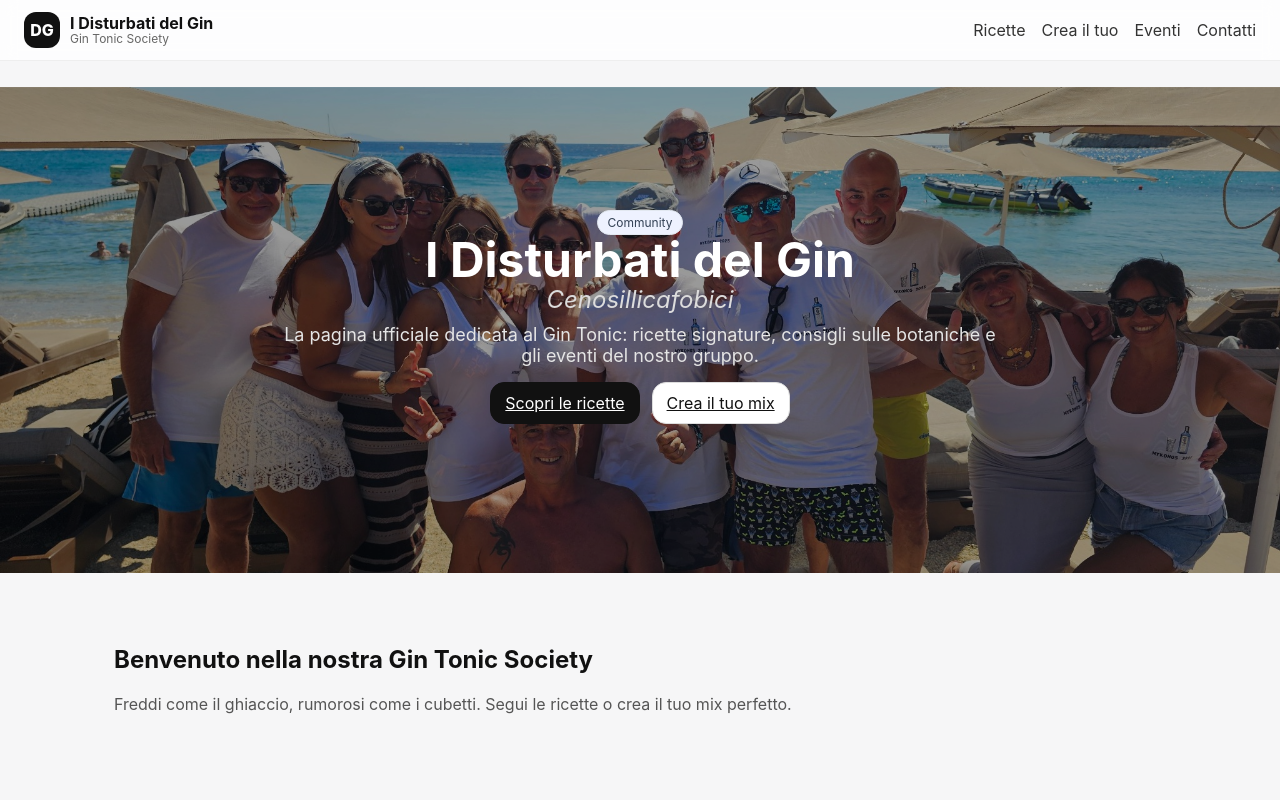
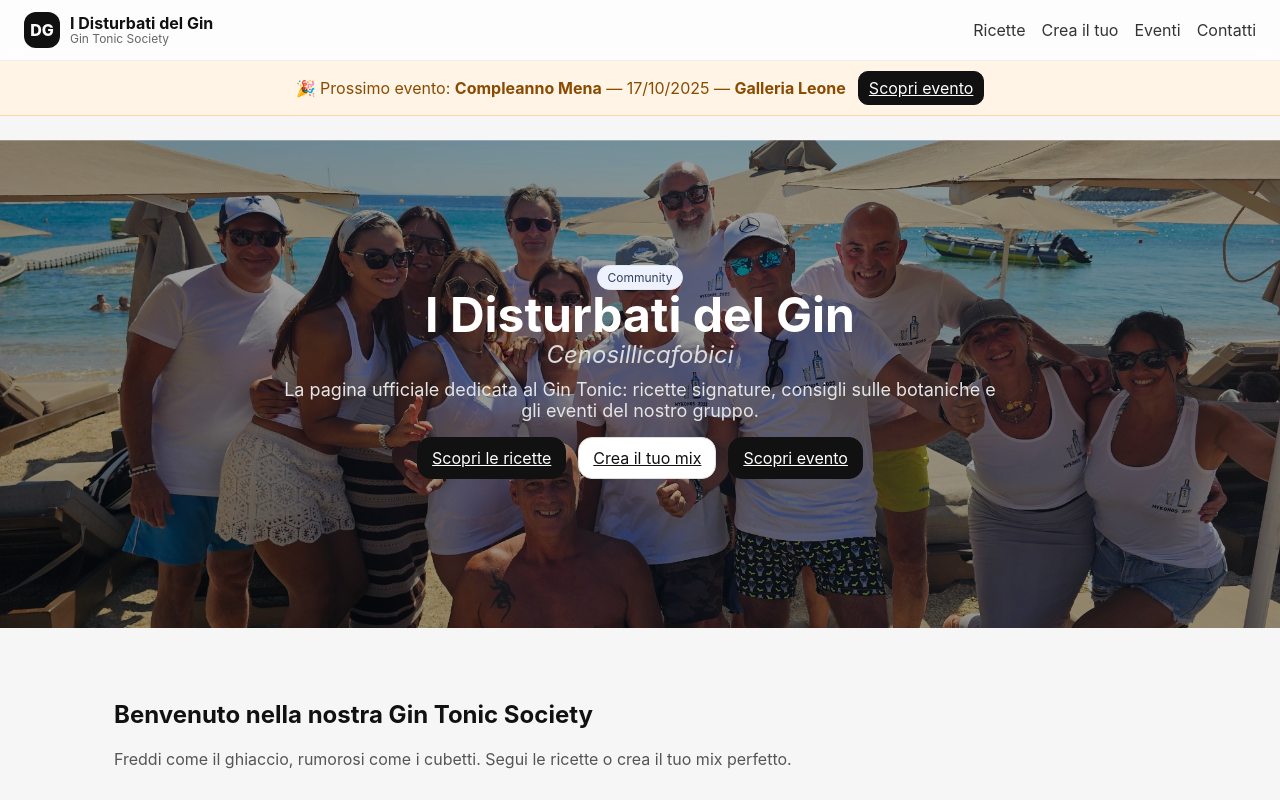
Before and after one commit to Giuss64/disturbati-del-gin, a React (Vite) app: page / in a window 1280 px wide. Shown: the top 800 px of the page. Built offline with nearby package versions, Linux system fonts and the light colour scheme.

Commit message:
Add sticky banner for upcoming event on Home page

```diff
--- a/src/pages/Home.jsx
+++ b/src/pages/Home.jsx
@@ -10,6 +10,23 @@ export default function Home(){
 
   return (
     <div>
+      {/* BANNER PROSSIMO EVENTO (colorato) */}
+      <div
+        style={{
+          position:'sticky', top:0, zIndex:60,
+          background:'#fff4e6', color:'#8a4b00',
+          borderBottom:'1px solid #ffd7a3',
+          padding:'10px 16px', textAlign:'center'
+        }}
+      >
+        <span style={{marginRight:12}}>
+          🎉 Prossimo evento: <b>Compleanno Mena</b> — 17/10/2025 — <b>Galleria Leone</b>
+        </span>
+        <Link to="/eventi#prossimo" className="btn" style={{padding:'6px 10px', borderRadius:10}}>
+          Scopri evento
+        </Link>
+      </div>
+
       {/* HERO */}
       <section className="hero" ref={ref}>
         <motion.div
@@ -42,9 +59,10 @@ export default function Home(){
             La pagina ufficiale dedicata al Gin Tonic: ricette signature, consigli sulle botaniche
             e gli eventi del nostro gruppo.
           </p>
-          <div style={{marginTop:16, display:'flex',gap:12,justifyContent:'center'}}>
+          <div style={{marginTop:16, display:'flex',gap:12,justifyContent:'center', flexWrap:'wrap'}}>
             <Link to="/ricette" className="btn">Scopri le ricette</Link>
             <Link to="/builder" className="btn secondary">Crea il tuo mix</Link>
+            <Link to="/eventi#prossimo" className="btn">Scopri evento</Link>
           </div>
         </motion.div>
       </section>
```
